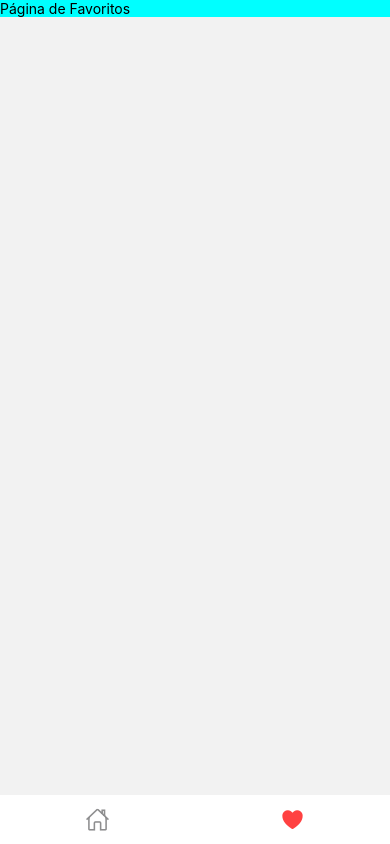
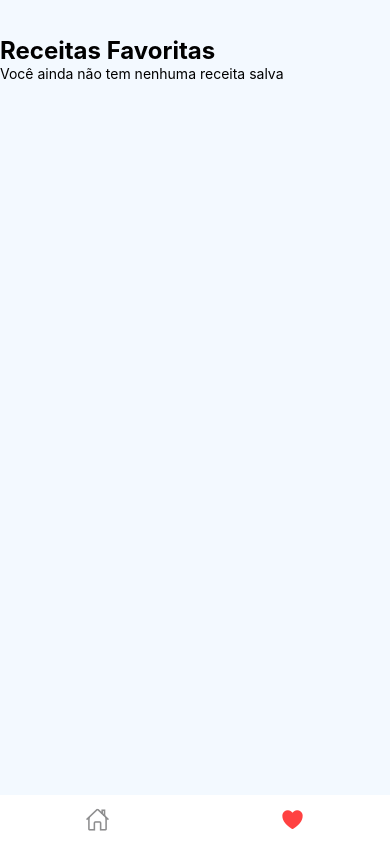
Before and after one commit to leonardo-rendano/react-native-receitas, a React Native app: screen /Favourites in a window 390 px wide. Built offline with nearby package versions, Linux system fonts and the light colour scheme; data requests are answered from the project's data file.

Commit message:
favourites component

```diff
--- a/src/pages/detail/index.tsx
+++ b/src/pages/detail/index.tsx
@@ -26,21 +26,11 @@ export default function Detail() {
       title: route.params?.data ? route.params?.data.name : "Detalhes da receita",
       headerRight: () => (
         <Pressable onPress={() => handleFavouriteReceipe(route.params?.data)}>
-          {
-            isFavouriteReceipe ? (
-              <Entypo
-                name="heart"
-                size={28}
-                color="#ff4141"
-              />
-            ) : (
-              <Entypo
-                name="heart-outlined"
-                size={28}
-                color="#ff4141"
-              />
-            )
-          }
+          <Entypo
+            name={isFavouriteReceipe ? "heart" : "heart-outlined"}
+            size={28}
+            color="#ff4141"
+          />
         </Pressable>
       )
     })
--- a/src/pages/favourites/index.tsx
+++ b/src/pages/favourites/index.tsx
@@ -1,16 +1,64 @@
-import React from "react";
-import { View, Text, StyleSheet } from "react-native";
+import React,{ useState, useEffect } from "react";
+import { View, Text, StyleSheet, SafeAreaView, FlatList } from "react-native";
+import { getFavourites } from "../../utils/storage";
+import { useIsFocused } from "@react-navigation/native";
+import { FoodList } from "../../components/FoodList";
 
 export default function Favourites() {
+  const [receipes, setReceipes] = useState([])
+  const isFocused = useIsFocused()
+
+  useEffect(() => {
+    let isActive = true
+
+    async function getReceipes() {
+      const result = await getFavourites('@app-receitas')
+      if (isActive) {
+        setReceipes(result)
+      }
+    }
+
+    if (isActive) {
+      getReceipes()
+    }
+
+    return () => {
+      isActive = false
+    }
+
+  }, [isFocused])
+
   return (
-    <View style={styles.container}>
-      <Text>Página de Favoritos</Text>
-    </View>
+    <SafeAreaView style={styles.container}>
+      <Text style={styles.title}>Receitas Favoritas</Text>
+      {
+        receipes.length === 0 && (
+          <Text>Você ainda não tem nenhuma receita salva</Text>
+        )
+      }
+
+      <FlatList
+        showsVerticalScrollIndicator={false}
+        style={{ marginTop: 14 }}
+        data={receipes}
+        keyExtractor={item => String(item.id)}
+        renderItem={({ item }) => <FoodList data={item} />}
+      />
+    </SafeAreaView>
   )
 }
 
 const styles = StyleSheet.create({
   container: {
-    backgroundColor: 'cyan'
+    flex: 1,
+    backgroundColor: '#f3f9ff',
+    paddingStart: 14,
+    paddingEnd: 14,
+    paddingTop: 36
+  },
+  title: {
+    color: '#000',
+    fontWeight: 'bold',
+    fontSize: 24
   }
 })
```
